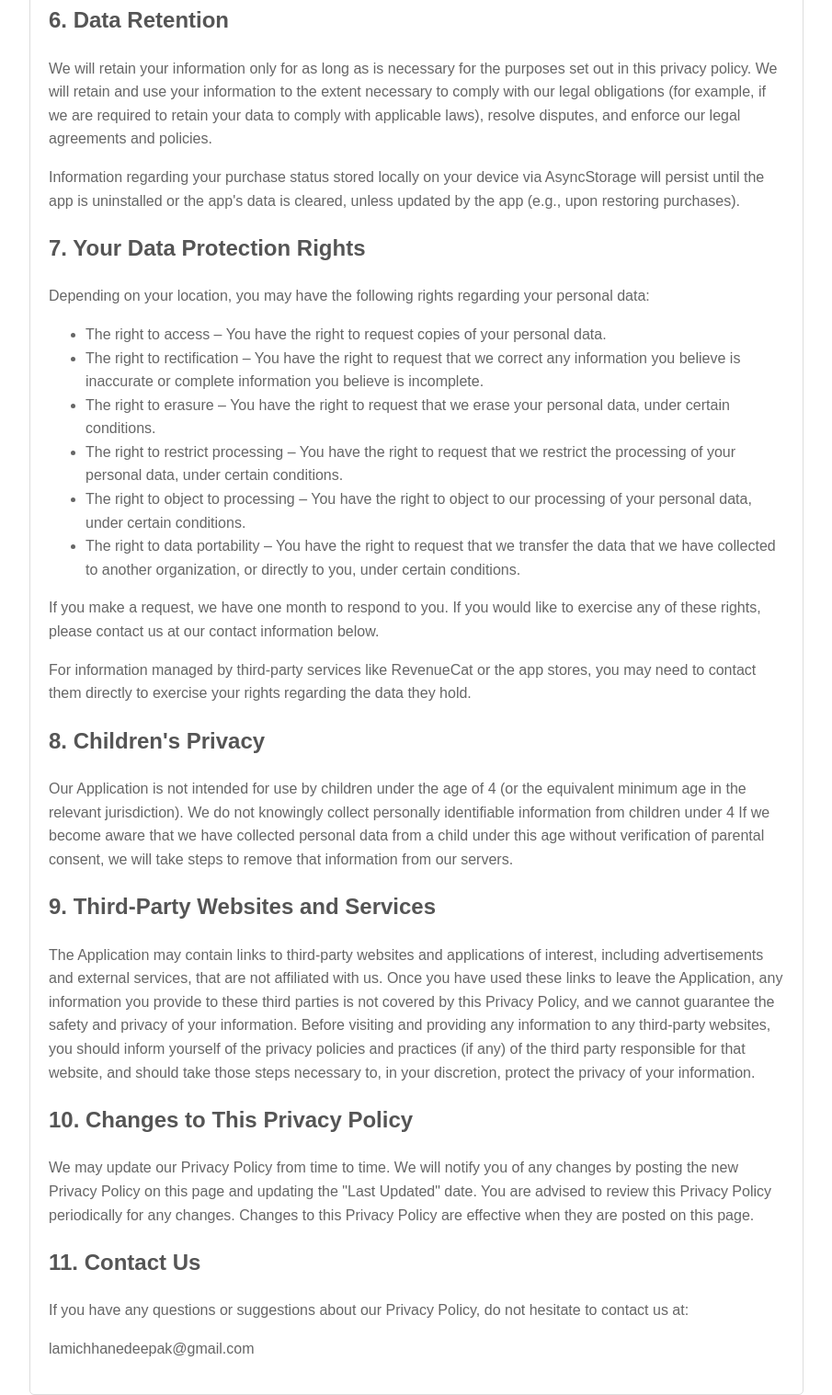
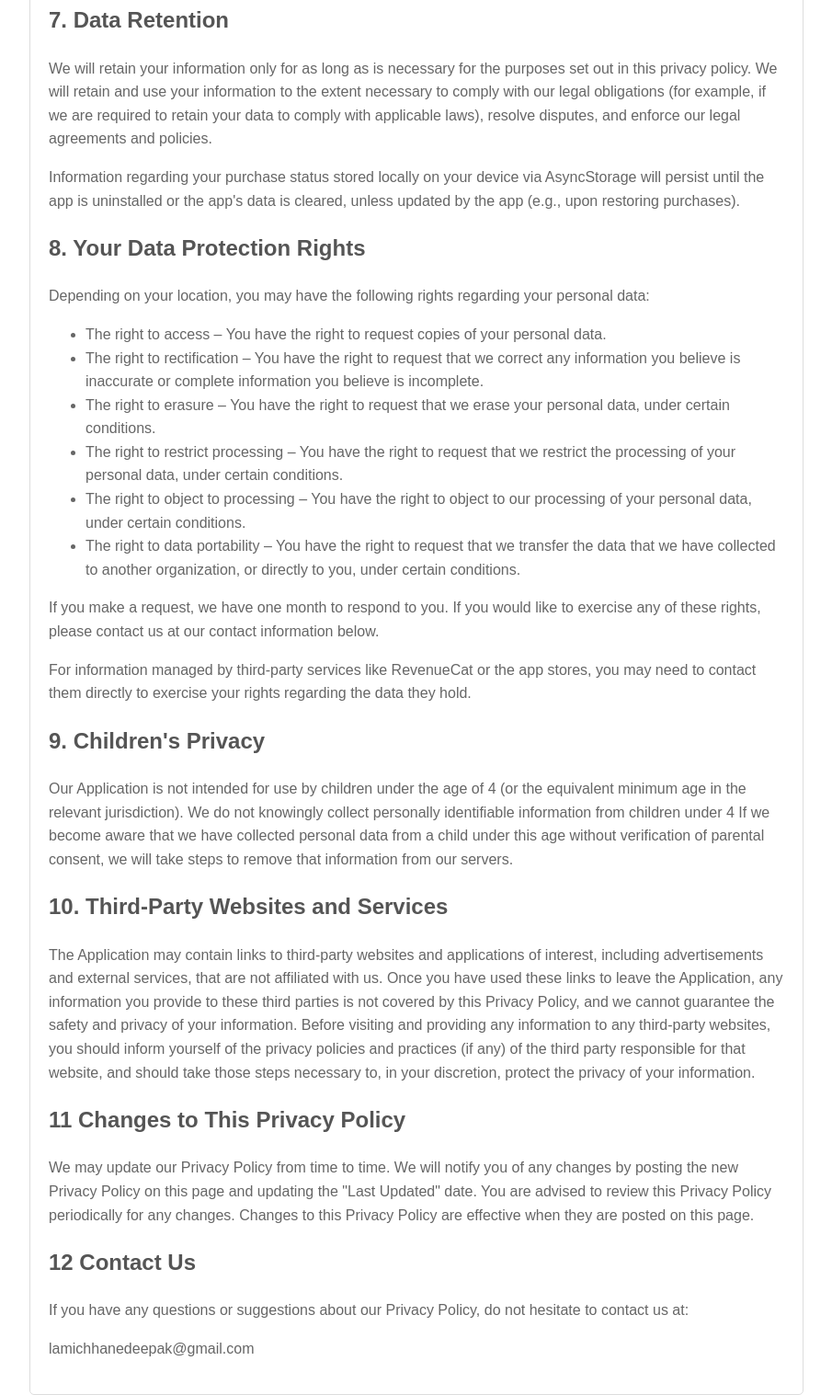
Before and after one commit to dlamichhane/privacy_policy, a plain HTML site: page einbuergerungstest.html in a window 1280 px wide. Shown: the part 2794-4311 px from the top of the page at 92% size, without its empty margins (187-1092 px from the left). Drawn offline with Linux system fonts and the light colour scheme.

Commit message:
Update einbuergerungstest.html

```diff
--- a/einbuergerungstest.html
+++ b/einbuergerungstest.html
@@ -65,7 +65,7 @@
             <li><strong>Business Transfers:</strong> We may share or transfer your information in connection with, or during negotiations of, any merger, sale of company assets, financing, or acquisition of all or a portion of our business to another company.</li>
         </ul>
 
-        <h2>Advertising and Data Sharing</h2>
+        <h2>5. Advertising and Data Sharing</h2>
         <p>Einbürgerungstest:Deutschland includes third-party advertising to support its development and maintenance. To provide relevant advertisements, certain data may be collected and shared with our advertising partners, including:</p>
         <ul>
             <li>Google AdMob: Used to display advertisements within the app</li>
@@ -74,14 +74,14 @@
         </ul>
         <p>You can adjust your personalized ad preferences in Settings → Privacy Settings → Update Ad Preferences. Choosing to opt out of personalized ads will still show advertisements, but they will not be tailored to your interests.</p>
 
-        <h2>5. Security of Your Information</h2>
+        <h2>6. Security of Your Information</h2>
         <p>We use administrative, technical, and physical security measures to help protect your personal information. While we have taken reasonable steps to secure the personal information you provide to us, please be aware that despite our efforts, no security measures are perfect or impenetrable, and no method of data transmission can be guaranteed against any interception or other type of misuse.</p>
 
-        <h2>6. Data Retention</h2>
+        <h2>7. Data Retention</h2>
         <p>We will retain your information only for as long as is necessary for the purposes set out in this privacy policy. We will retain and use your information to the extent necessary to comply with our legal obligations (for example, if we are required to retain your data to comply with applicable laws), resolve disputes, and enforce our legal agreements and policies.</p>
         <p>Information regarding your purchase status stored locally on your device via AsyncStorage will persist until the app is uninstalled or the app's data is cleared, unless updated by the app (e.g., upon restoring purchases).</p>
 
-        <h2>7. Your Data Protection Rights</h2>
+        <h2>8. Your Data Protection Rights</h2>
         <p>Depending on your location, you may have the following rights regarding your personal data:</p>
         <ul>
             <li>The right to access – You have the right to request copies of your personal data.</li>
@@ -94,16 +94,16 @@
         <p>If you make a request, we have one month to respond to you. If you would like to exercise any of these rights, please contact us at our contact information below.</p>
         <p>For information managed by third-party services like RevenueCat or the app stores, you may need to contact them directly to exercise your rights regarding the data they hold.</p>
 
-        <h2>8. Children's Privacy</h2>
+        <h2>9. Children's Privacy</h2>
         <p>Our Application is not intended for use by children under the age of 4 (or the equivalent minimum age in the relevant jurisdiction). We do not knowingly collect personally identifiable information from children under 4 If we become aware that we have collected personal data from a child under this age without verification of parental consent, we will take steps to remove that information from our servers.</p>
 
-        <h2>9. Third-Party Websites and Services</h2>
+        <h2>10. Third-Party Websites and Services</h2>
         <p>The Application may contain links to third-party websites and applications of interest, including advertisements and external services, that are not affiliated with us. Once you have used these links to leave the Application, any information you provide to these third parties is not covered by this Privacy Policy, and we cannot guarantee the safety and privacy of your information. Before visiting and providing any information to any third-party websites, you should inform yourself of the privacy policies and practices (if any) of the third party responsible for that website, and should take those steps necessary to, in your discretion, protect the privacy of your information.</p>
 
-        <h2>10. Changes to This Privacy Policy</h2>
+        <h2>11 Changes to This Privacy Policy</h2>
         <p>We may update our Privacy Policy from time to time. We will notify you of any changes by posting the new Privacy Policy on this page and updating the "Last Updated" date. You are advised to review this Privacy Policy periodically for any changes. Changes to this Privacy Policy are effective when they are posted on this page.</p>
 
-        <h2>11. Contact Us</h2>
+        <h2>12 Contact Us</h2>
         <p>If you have any questions or suggestions about our Privacy Policy, do not hesitate to contact us at:</p>
         <p>lamichhanedeepak@gmail.com<br>
     </div>
```
